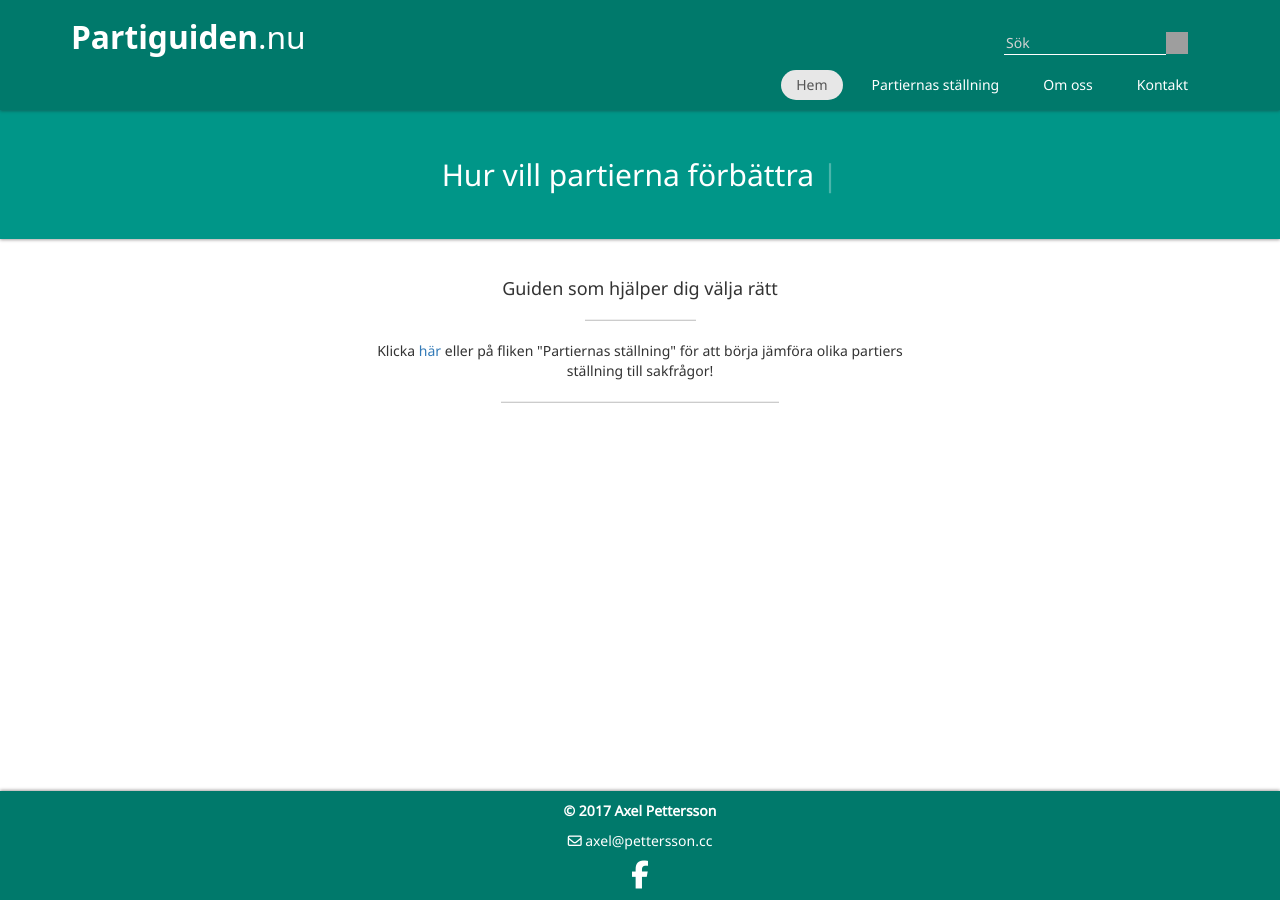
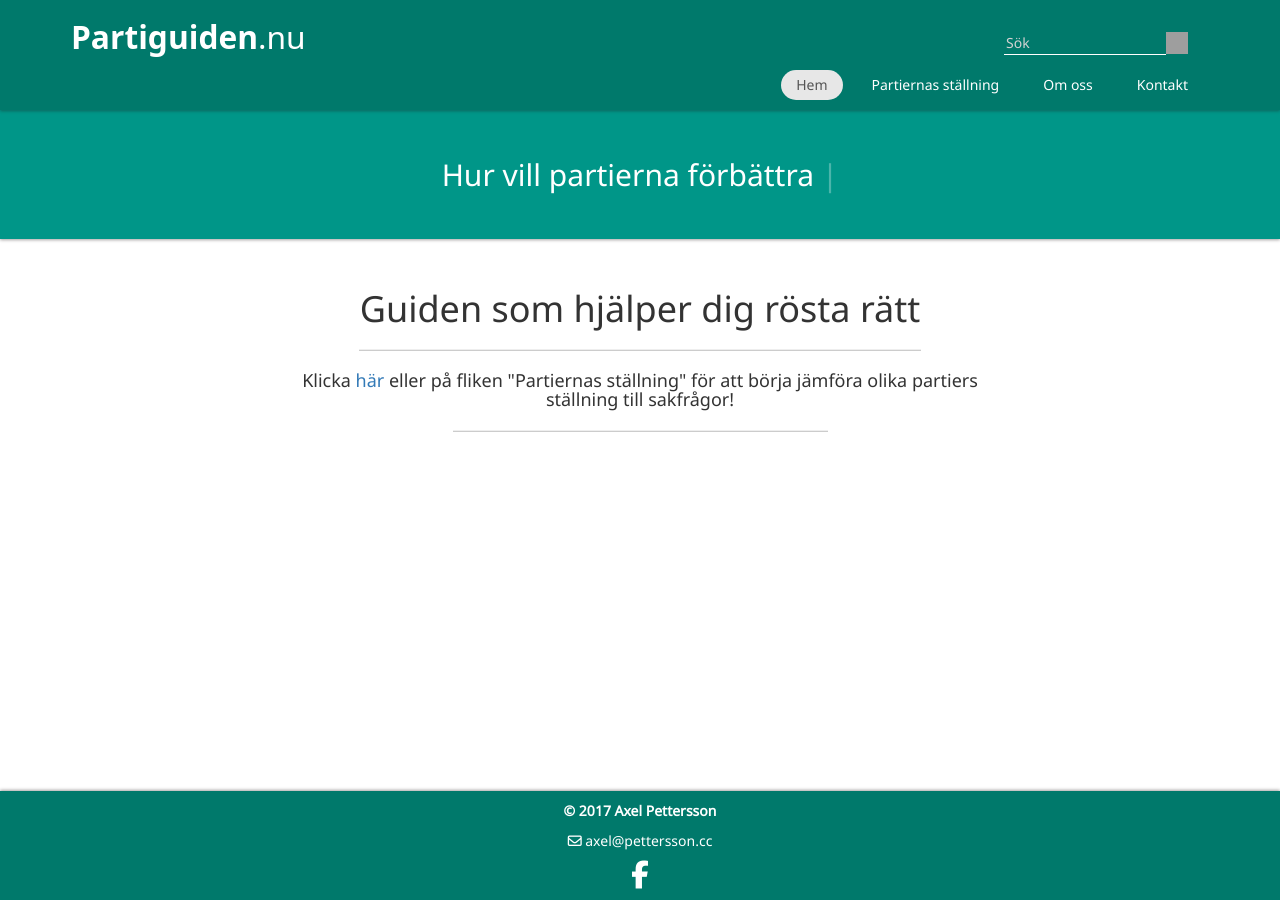
Before and after one commit to Ackuq/partiguiden.nu, a Jekyll site: the page built from index.md, in a window 1280 px wide. Built offline with Jekyll 4.4.1, drawn with Linux system fonts in a browser that asks for light colours; nearby versions of some CDN libraries; grey boxes are pictures that could not be loaded.

Commit message:
SEO-optimization

```diff
--- a/css/styles.scss
+++ b/css/styles.scss
@@ -85,13 +85,18 @@
 .TypedText{
     display: inline-block;
 }
-.line{
+.linesmall{
     height: 1px;
     width: 20%;
     background-color: #ccc;
 }
+.lineMedium{
+    height: 1px;
+    width: 50%;
+    background-color: #ccc;
+}
 .lineLarge{
-    width: 50%;
+    width: 75%;
     height: 1px;
     background-color: #ccc;
 }
--- a/index.md
+++ b/index.md
@@ -10,11 +10,11 @@
   </div>
   <div class="container">
     <div class="row">
-      <div class="col-sm-6 col-sm-offset-3 text-center">
-        <h4 class="boxTitle">Guiden som hjälper dig välja rätt</h4>
-        <hr class="line">
-        <p>Klicka <a href="/partiernas-stallning.html">här</a> eller på fliken "Partiernas ställning" för att börja jämföra olika partiers ställning till sakfrågor!</p>
+      <div class="col-sm-8 col-sm-offset-2 text-center">
+        <h1  class="boxTitle">Guiden som hjälper dig rösta rätt</h1>
         <hr class="lineLarge">
+        <h4>Klicka <a href="/partiernas-stallning.html">här</a> eller på fliken "Partiernas ställning" för att börja jämföra olika partiers ställning till sakfrågor!</h4>
+        <hr class="lineMedium">
       </div>
     </div>
     <!--
```
